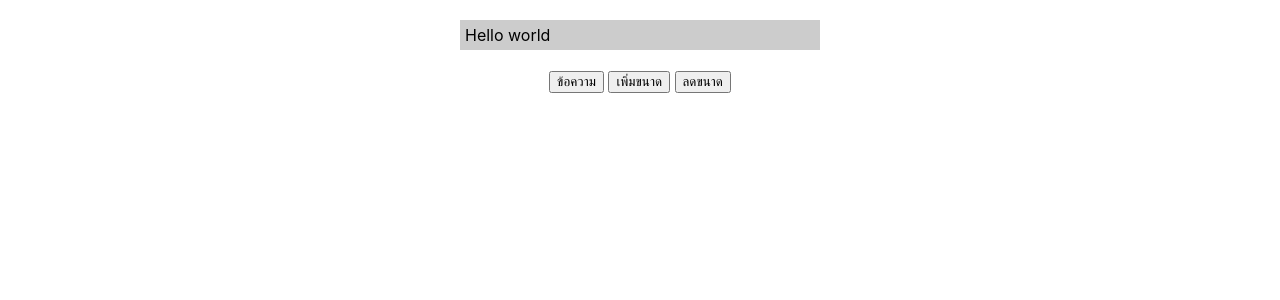
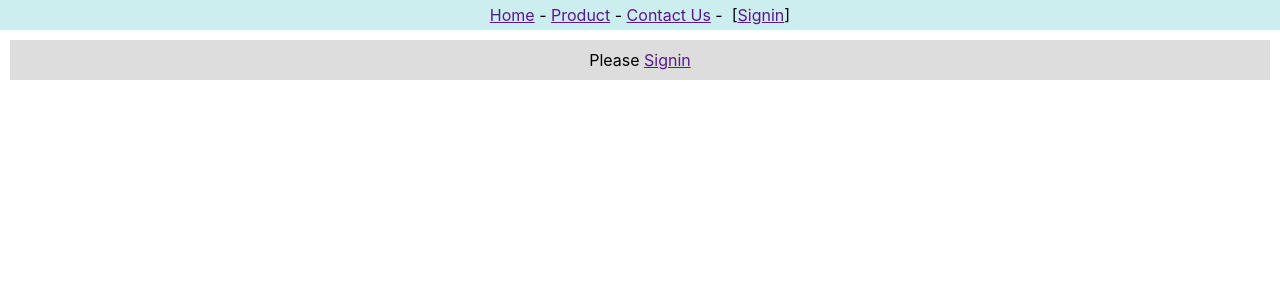
Before and after one commit to Weeraphat-T/app1, a React (Create React App) app: page / in a window 1280 px wide. Shown: the top 300 px of the page. Built offline with nearby package versions, Linux system fonts and the light colour scheme.

Commit message:
Effect & Context
25/8/2025

```diff
--- a/src/App.js
+++ b/src/App.js
@@ -1,7 +1,15 @@
-import './App.css';
 import React from 'react'
-import MassageBox from './state-func';
+import {userContext} from './context'
+import Header2 from './context-header2'
+import Content2 from './context-content2'
 
 export default function App() {
-  return <MassageBox/>
+  let [user, setUser] = React.useState('')
+
+  return (
+    <userContext.Provider value={[user,setUser]}>
+      <Header2/>
+      <Content2/>
+    </userContext.Provider>
+  )
 }
--- /dev/null
+++ b/src/context-content2.js
@@ -0,0 +1,28 @@
+import React from 'react'
+import {userContext} from './context'
+
+export default function Content2() {
+    let [user,setUser] = React.useContext(userContext)
+
+    const contentStyle = {
+        backgroundColor:'#ddd',
+        textAlign:'center',
+        margin:10,
+        padding:10
+    }
+
+    const onClickSignin = (event) => {
+        event.preventDefault()
+        setUser('Tom Jerry')
+    }
+
+    return (
+        <div style={contentStyle}>
+            {
+                (user)
+                ? <span>Hello {user}</span>
+                : <span>Please <a href="" onClick={onClickSignin}>Signin</a></span>
+            }
+        </div>
+    )
+}
--- /dev/null
+++ b/src/context-header2.js
@@ -0,0 +1,41 @@
+import React from 'react'
+import {userContext} from './context'
+
+export default class Header2 extends React.Component {
+    static contextType = userContext
+
+    render(){
+        let [user,setUser] = this.context
+
+        const headerStyle = {
+            backgroundColor:'#cee',
+            textAlign:'center',
+            padding:5
+        }
+
+        const onClickSignout = (event) => {
+            event.preventDefault()
+            setUser('')
+        }
+
+        const onClickSignin = (event) => {
+            event.preventDefault()
+            setUser('')
+        }
+
+        return (
+            <div style={headerStyle}>
+                <a href="">Home</a>&nbsp;-&nbsp;
+                <a href="">Product</a>&nbsp;-&nbsp;
+                <a href="">Contact Us</a>&nbsp;-&nbsp;&nbsp;
+                {
+                    (user)
+                    ? <span>[{user}&nbsp;:&nbsp;<a href=""
+                        onClick={onClickSignout}>Signout</a>]</span>
+                    : <span>[<a href="" onClick={onClickSignin}>
+                        Signin</a>]</span>
+                }
+            </div>
+        )
+    }
+}
--- /dev/null
+++ b/src/context.js
@@ -0,0 +1,3 @@
+import React, { createContext } from 'react'
+
+export const userContext=createContext()
```
